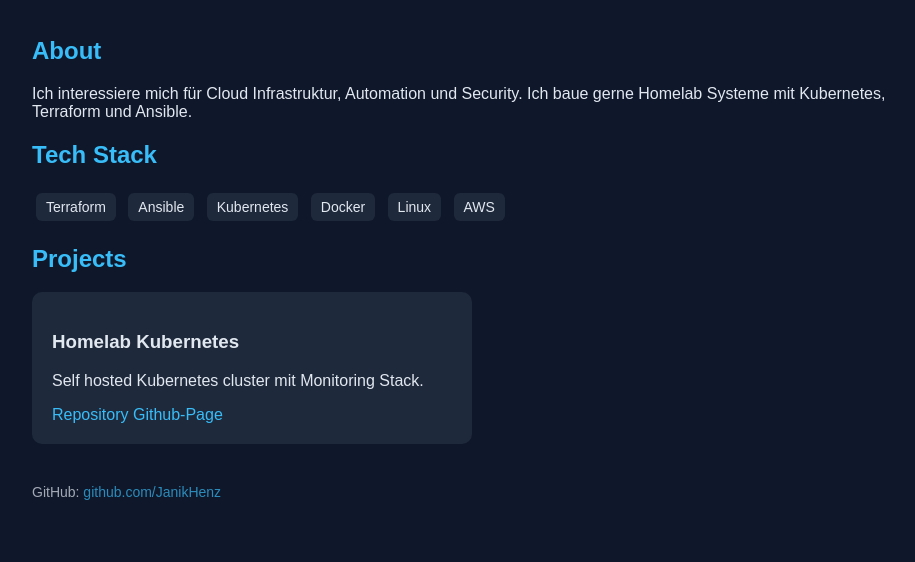
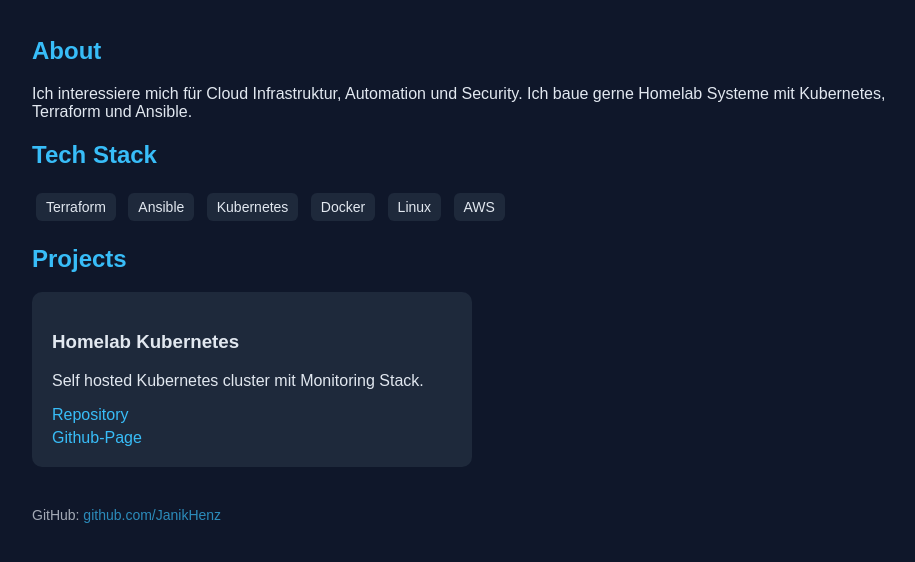
Before and after one commit to JanikHenz/JanikHenz.github.io, a plain HTML site: page docs/index.html in a window 1280 px wide. Shown: the part 188-750 px from the top of the page, without its empty margins (158-1073 px from the left). Drawn offline with Linux system fonts and the light colour scheme.

Commit message:
docs: ensure links are listed

```diff
--- a/docs/index.html
+++ b/docs/index.html
@@ -52,6 +52,11 @@ header {
     background:#1e293b;
     padding:20px;
     border-radius:10px;
+}
+
+.project a {
+    display:block;
+    margin-top:5px;
 }
 
 footer {
```
